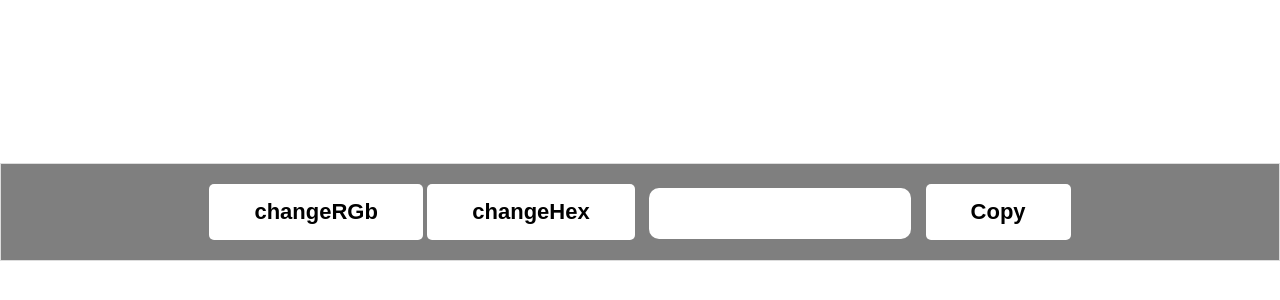
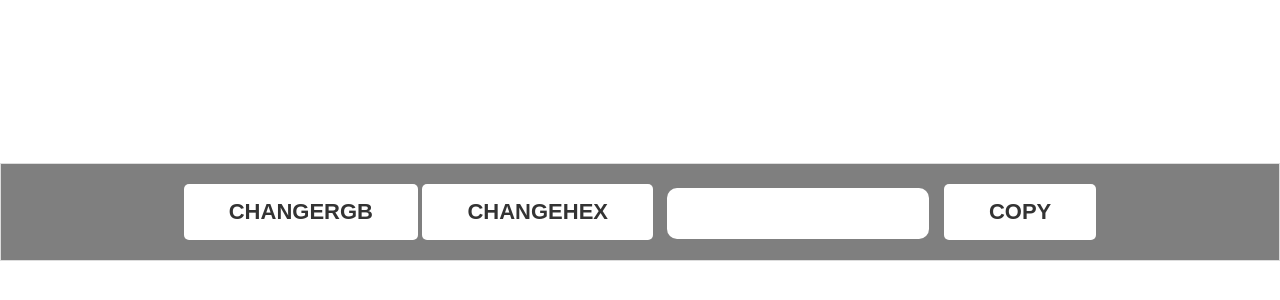
Before and after one commit to Zihad-Engr/Color-code-Generator-and-copy-with-javascript, a plain HTML site: page index.html in a window 1280 px wide. Shown: the part 188-488 px from the top of the page. Drawn offline with Linux system fonts and the light colour scheme.

Commit message:
style button uppercase

```diff
--- a/css/style.css
+++ b/css/style.css
@@ -15,7 +15,7 @@ body{
 
 button{
     background-color:#fff;
-    color:#000;
+    color:#333;
     padding:15px 45px;
     border:0;
     border-radius:5px;
@@ -23,6 +23,7 @@ button{
     font-size:22px;
     font-weight: bold;
     cursor:pointer;
+    text-transform:uppercase;
 
 }
 button:hover{
--- a/index.html
+++ b/index.html
@@ -11,8 +11,8 @@
   <div id="flex">
     <div class="bg">
 
-        <button id="changeRGb">changeRGb</button>
-        <button id="changeHex">changeHex</button>
+        <button id="changeRGb">ChangeRGb</button>
+        <button id="changeHex">ChangeHex</button>
         <input type="text" id="area">
         <button id="Copy">Copy</button>
 
```
